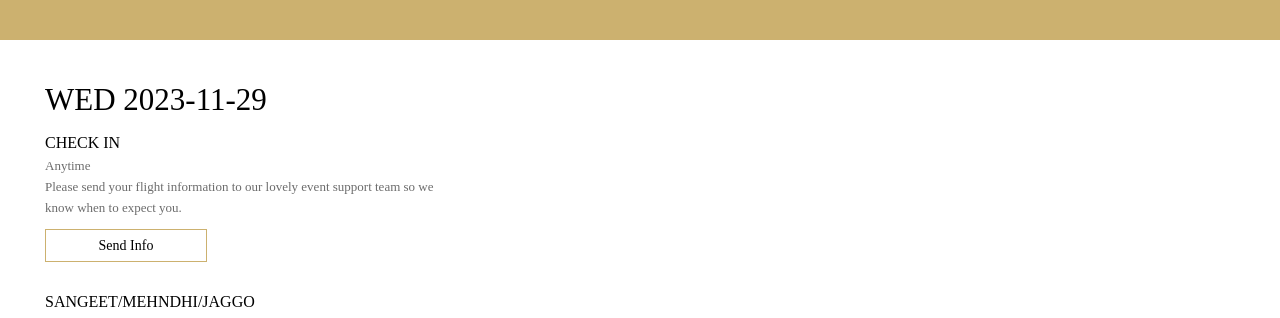
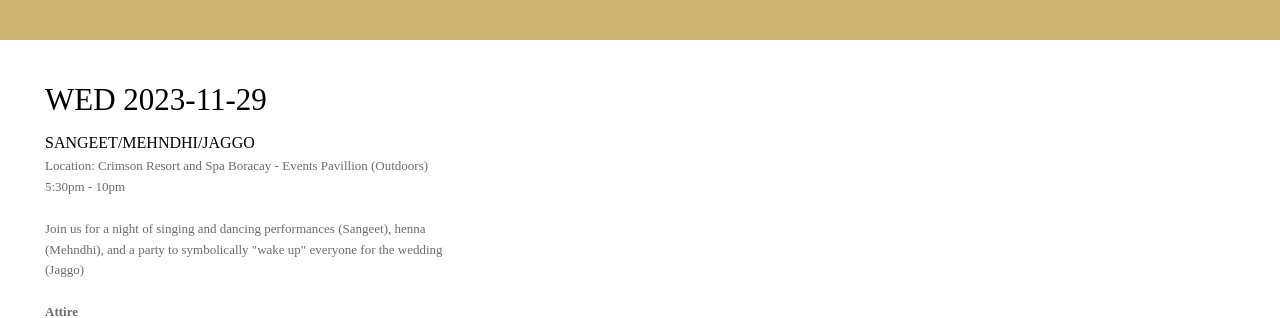
Before and after one commit to saagars/arisaagar, a React (Create React App) app in the folder arisaagar/: page / in a window 1280 px wide. Shown: the part 2040-2358 px from the top of the page. Built offline with nearby package versions, Linux system fonts and the light colour scheme; a small style sheet from the web is missing.

Commit message:
Changing favicon and removing 'send info'

```diff
--- a/arisaagar/src/App.js
+++ b/arisaagar/src/App.js
@@ -60,19 +60,6 @@ function App() {
             <div className="sectionCont large">
               <div id="head_11" className="textCont textOnly">
                 <h2>WED 2023-11-29</h2>
-                <div className="subsection">
-                  <h3>CHECK IN</h3>
-                  <h4>
-                    Anytime
-                    <br />
-                    Please send your flight information to our lovely event support team so we know when to expect you.
-                  </h4>
-                  <div className="buttonCont">
-                    <a href="https://www.google.com" className="button">
-                      <span>Send Info</span>
-                    </a>
-                  </div>
-                </div>
                 <div className="subsection">
                   <h3>SANGEET/MEHNDHI/JAGGO</h3>
                   <h4>
```
Also changed, not shown: arisaagar/public/Monogram-solid.PNG (deleted), 2 other files (tests, documents, lock files or other folders).
